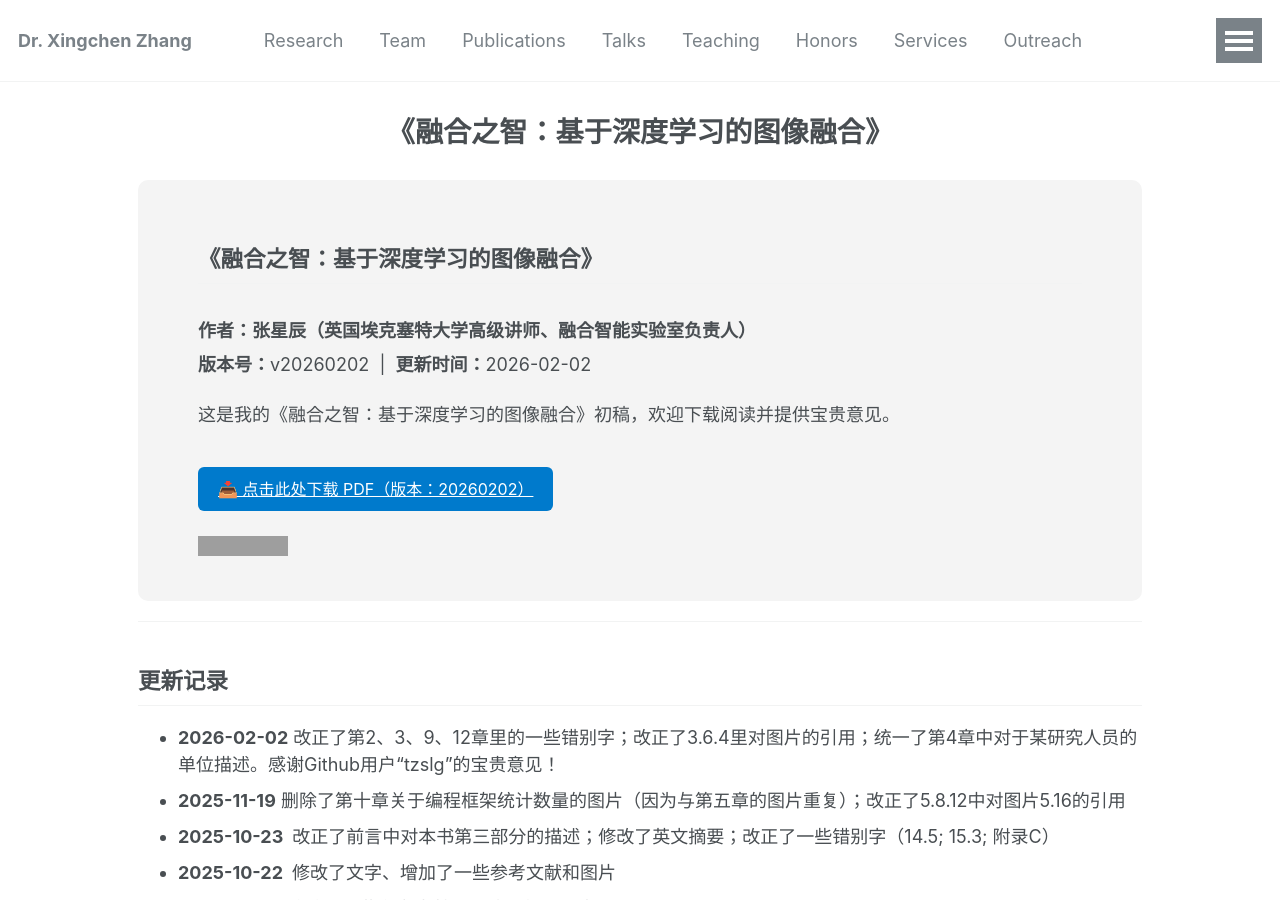
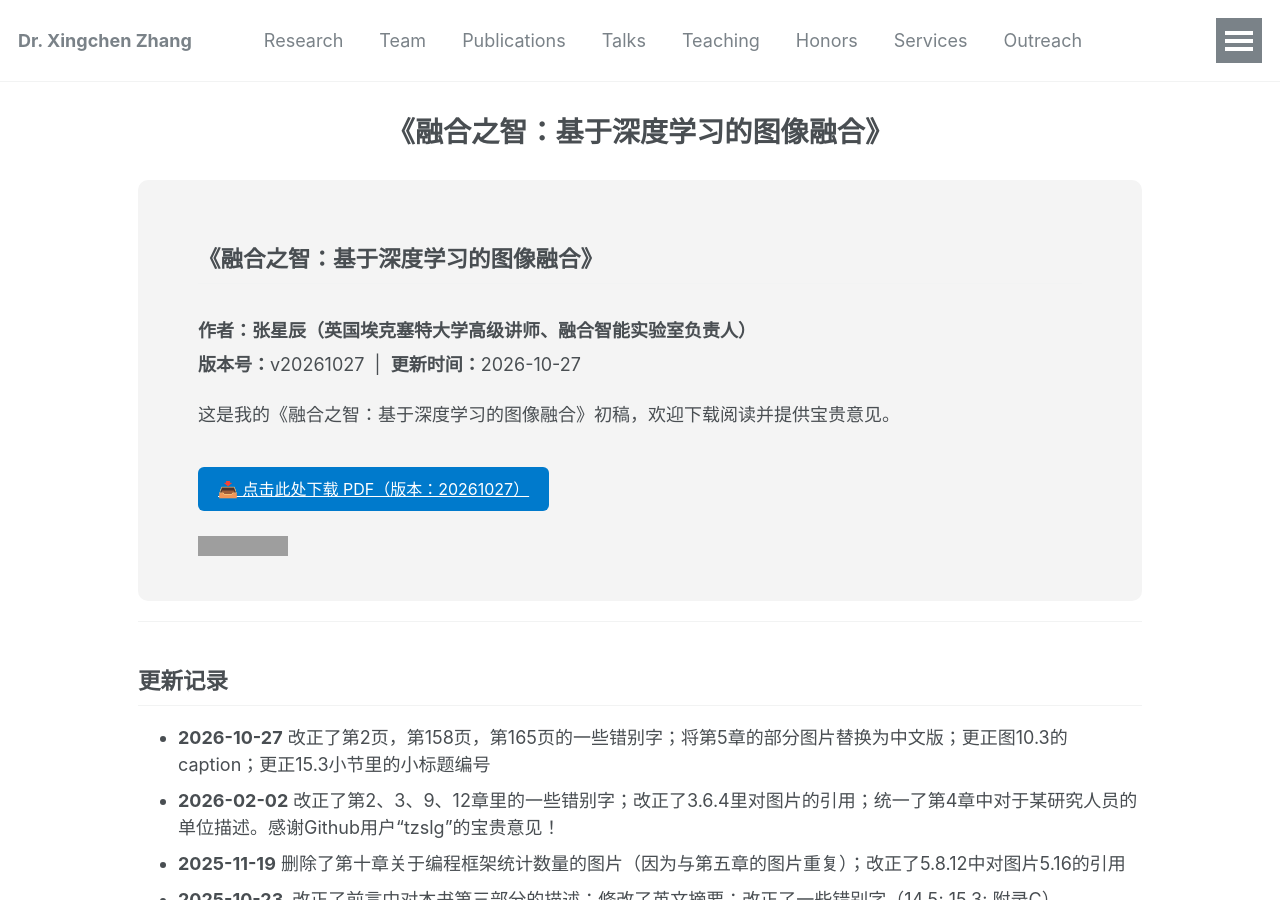
Before and after one commit to xingchenzhang/xingchenzhang.github.io, a Jekyll site: the page built from other_pages/imagefusionbook.md, in a window 1280 px wide and 900 px high. Built offline with Jekyll 4.4.1, drawn with Linux system fonts in a browser that asks for light colours; grey boxes are pictures that could not be loaded.

Commit message:
update book

```diff
--- a/other_pages/imagefusionbook.md
+++ b/other_pages/imagefusionbook.md
@@ -46,14 +46,14 @@ full-width: true
 <div class="book-section">
   <h2>《融合之智：基于深度学习的图像融合》</h2>
    <h3>作者：张星辰（英国埃克塞特大学高级讲师、融合智能实验室负责人）</h3>
-  <p><strong>版本号：</strong>v20260202 &nbsp;|&nbsp; <strong>更新时间：</strong>2026-02-02</p>
+  <p><strong>版本号：</strong>v20261027 &nbsp;|&nbsp; <strong>更新时间：</strong>2026-10-27</p>
 
   <p>这是我的《融合之智：基于深度学习的图像融合》初稿，欢迎下载阅读并提供宝贵意见。</p>
 
   <!-- 下载按钮：指向 Release 的 PDF 直链 -->
   <a class="download-button"
      href="https://github.com/xingchenzhang/xingchenzhang.github.io/releases/latest/download/ImageFusionBook.pdf">
-     📥 点击此处下载 PDF（版本：20260202）
+     📥 点击此处下载 PDF（版本：20261027）
   </a>
 
   <!-- GitHub Release 实时下载次数徽章 -->
@@ -66,6 +66,7 @@ full-width: true
 ---
 
 ## 更新记录
+* **2026-10-27** 改正了第2页，第158页，第165页的一些错别字；将第5章的部分图片替换为中文版；更正图10.3的caption；更正15.3小节里的小标题编号
 * **2026-02-02** 改正了第2、3、9、12章里的一些错别字；改正了3.6.4里对图片的引用；统一了第4章中对于某研究人员的单位描述。感谢Github用户“tzslg”的宝贵意见！
 * **2025-11-19** 删除了第十章关于编程框架统计数量的图片（因为与第五章的图片重复）；改正了5.8.12中对图片5.16的引用
 * **2025-10-23** 改正了前言中对本书第三部分的描述；修改了英文摘要；改正了一些错别字（14.5; 15.3; 附录C）
```
